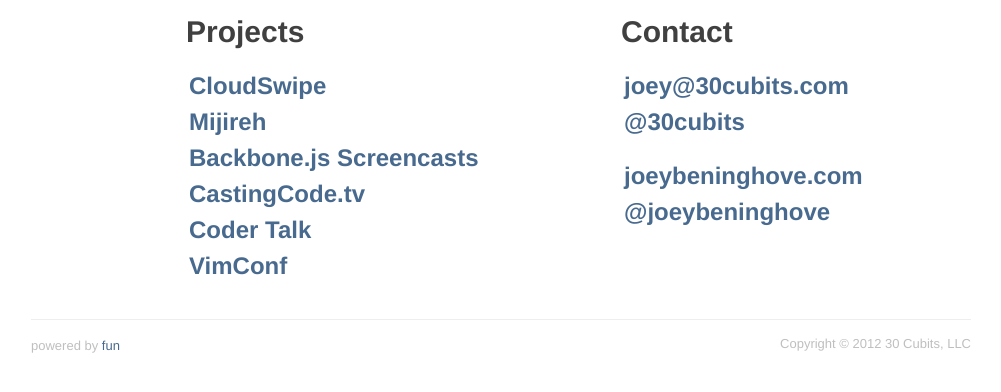
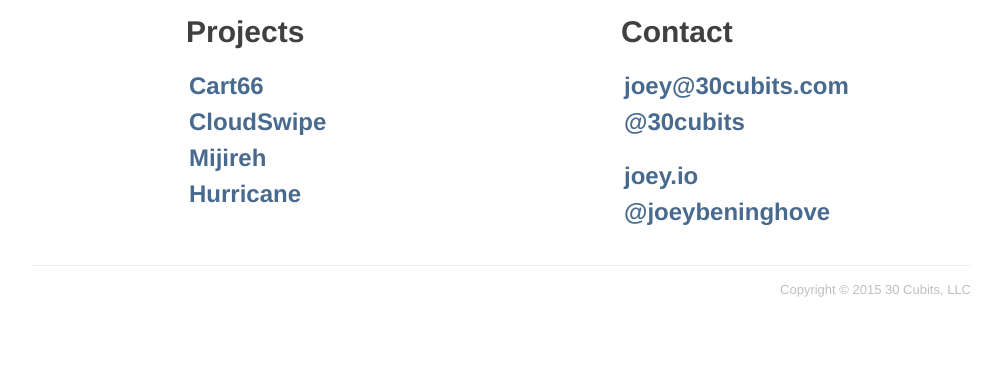
Before and after one commit to 30cubits/30cubits.github.com, a plain HTML site: page index.html in a window 1280 px wide. Shown: the part 390-782 px from the top of the page, without its empty margins (139-1140 px from the left). Drawn offline with nearby package versions, Linux system fonts and the light colour scheme.

Commit message:
Update index.html

```diff
--- a/index.html
+++ b/index.html
@@ -28,6 +28,11 @@
           <ul>
             <li>
               <h2>
+                <a href='http://cart66.com'>Cart66</a>
+              </h2>
+            </li>
+            <li>
+              <h2>
                 <a href='http://cloudswipe.com'>CloudSwipe</a>
               </h2>
             </li>
@@ -38,22 +43,7 @@
             </li>
             <li>
               <h2>
-                <a href='http://backbonescreencasts.com'>Backbone.js Screencasts</a>
-              </h2>
-            </li>
-            <li>
-              <h2>
-                <a href='http://castingcode.tv'>CastingCode.tv</a>
-              </h2>
-            </li>
-            <li>
-              <h2>
-                <a href='http://codertalkshow.com'>Coder Talk</a>
-              </h2>
-            </li>
-            <li>
-              <h2>
-                <a href='http://vimconf.org'>VimConf</a>
+                <a href='http://hurricane.io'>Hurricane</a>
               </h2>
             </li>
           </ul>
@@ -76,7 +66,7 @@
             </li>
             <li>
               <h2>
-                <a href='http://joeybeninghove.com'>joeybeninghove.com</a>
+                <a href='http://joey.io'>joey.io</a>
               </h2>
             </li>
             <li>
@@ -88,12 +78,8 @@
         </section>
       </div>
       <footer>
-        <small>
-          powered by
-          <a href='https://github.com/joeybeninghove/fun'>fun</a>
-        </small>
         <small class='copyright'>
-          Copyright &copy; 2012 30 Cubits, LLC
+          Copyright &copy; 2015 30 Cubits, LLC
         </small>
       </footer>
     </div>
```
